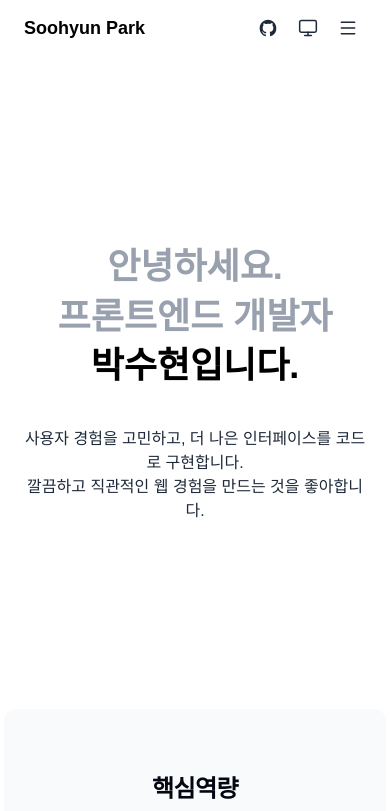
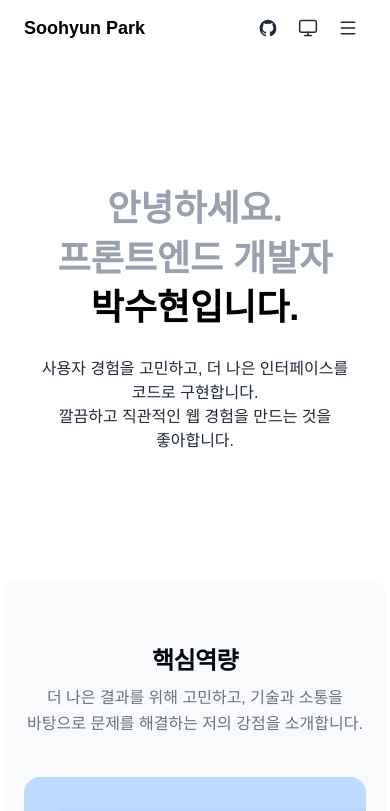
Before and after one commit to sootopia/frontend-soohyun, a Next.js app: page / in a window 390 px wide. Shown: the top 811 px of the page. Built offline with nearby package versions, Linux system fonts and the light colour scheme; a web font is replaced by a local one.

Commit message:
feat: 히어로 섹션 모바일 대응

```diff
--- a/src/components/sections/Hero.tsx
+++ b/src/components/sections/Hero.tsx
@@ -5,7 +5,7 @@ import { SITE } from '@/lib/site';
 export function Hero() {
   return (
     <div className="px-1 md:px-2">
-      <section id="top" className="py-46.5">
+      <section id="top" className="py-32 md:py-46.5">
         <Container className="text-center">
           <Reveal>
             <h1 className="text-4xl leading-snug font-bold text-gray-400 md:text-5xl dark:text-white">
@@ -15,7 +15,7 @@ export function Hero() {
             </h1>
           </Reveal>
           <Reveal delay={0.12}>
-            <p className="mt-9 text-base md:text-lg text-gray-800 dark:text-gray-600">
+            <p className="mt-6 md:mt-9 text-base md:text-lg text-gray-800 dark:text-gray-600 break-keep">
               사용자 경험을 고민하고, 더 나은 인터페이스를 코드로 구현합니다. <br />
               깔끔하고 직관적인 웹 경험을 만드는 것을 좋아합니다.
             </p>
```
